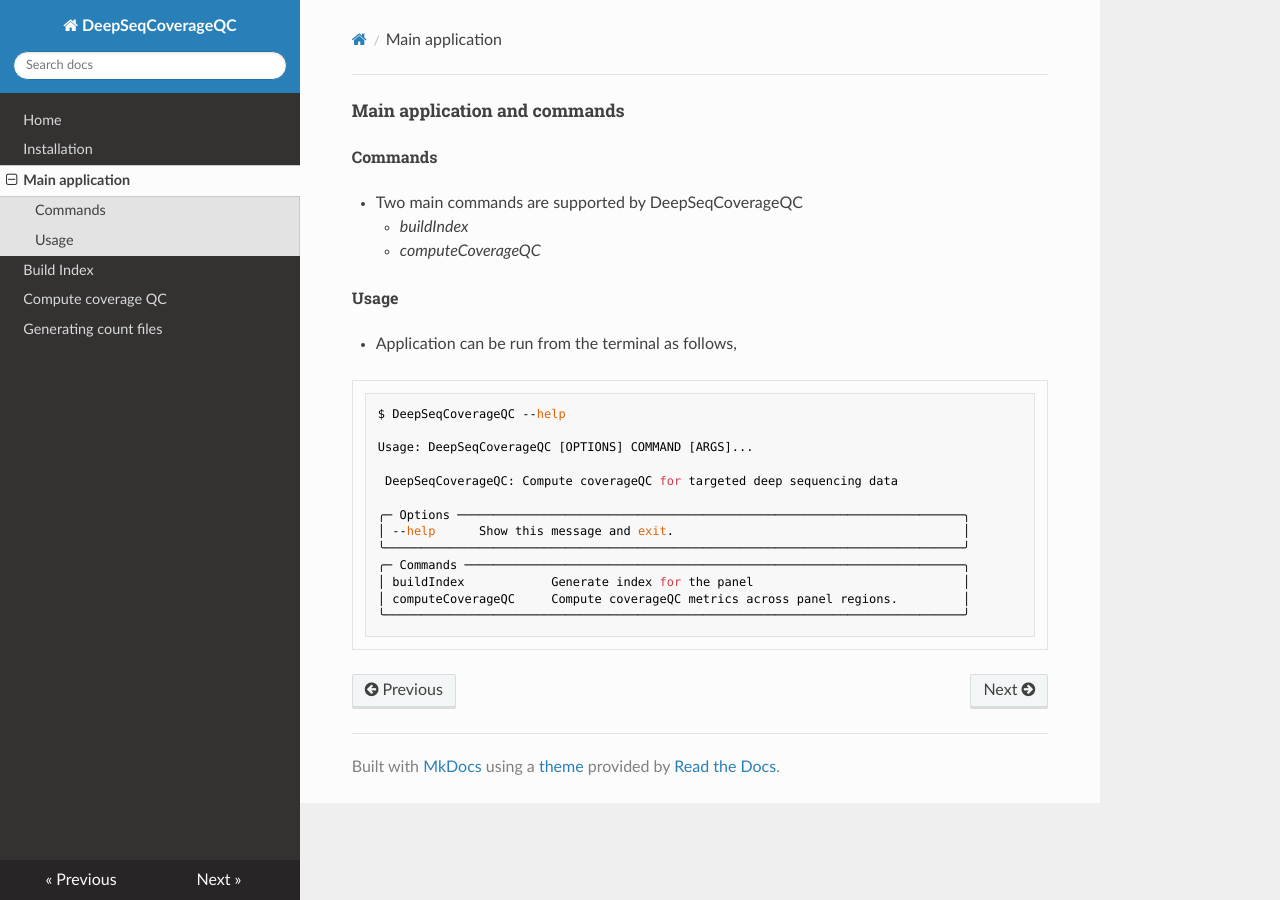
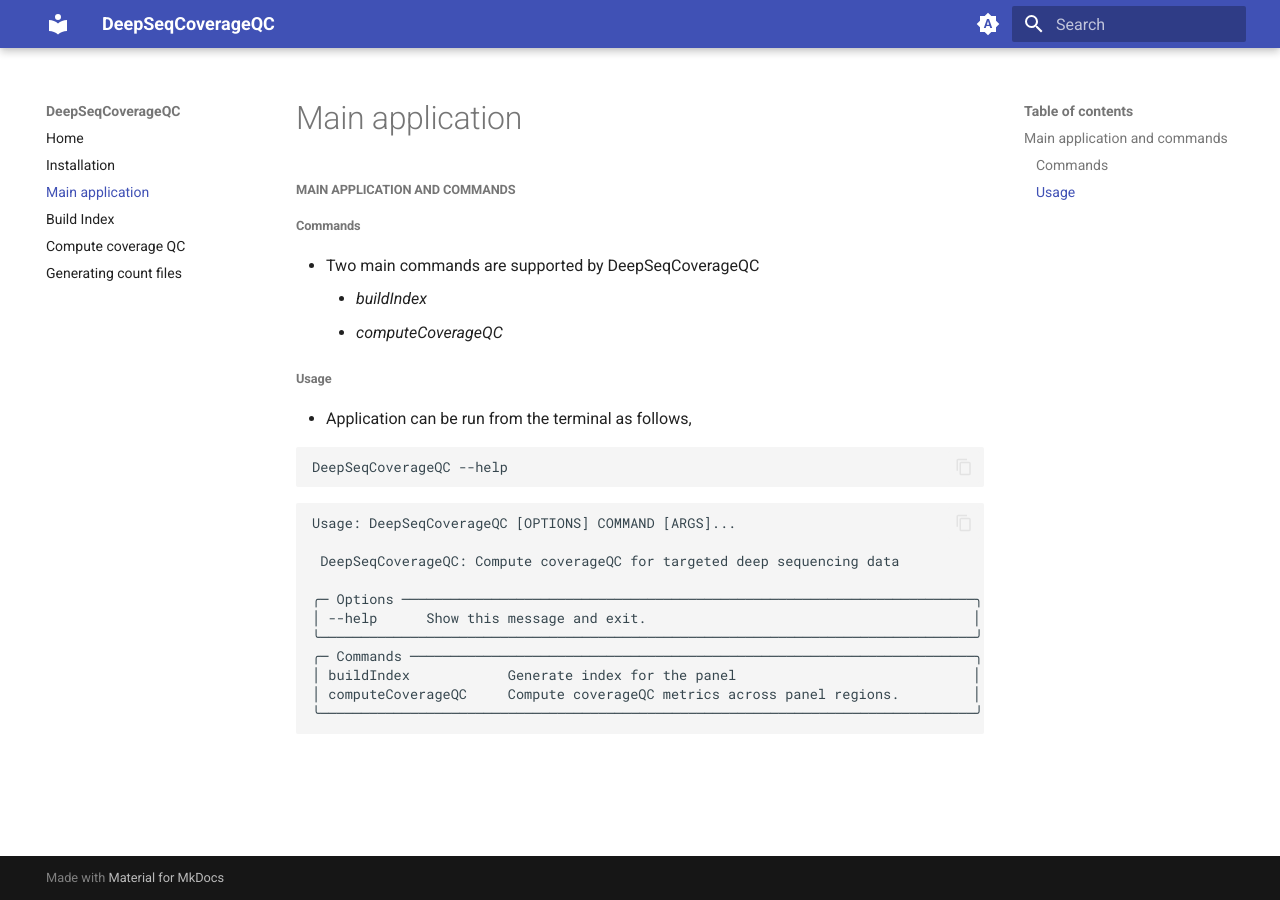
Before and after one commit to pandurang-kolekar/DeepSeqCoverageQC, an MkDocs documentation site: the page built from docs/main.md, in a window 1280 px wide. Built offline with MkDocs 1.6.1 and Material for MkDocs 9.7.7, drawn with Linux system fonts in a browser that asks for light colours; nearby versions of some CDN libraries.

Commit message:
Added material theme for docs and updated docs

````diff
--- a/docs/main.md
+++ b/docs/main.md
@@ -11,9 +11,11 @@
 
 - Application can be run from the terminal as follows,
 
+```bash
+DeepSeqCoverageQC --help
 ```
-$ DeepSeqCoverageQC --help
 
+```
 Usage: DeepSeqCoverageQC [OPTIONS] COMMAND [ARGS]...
 
  DeepSeqCoverageQC: Compute coverageQC for targeted deep sequencing data
--- a/mkdocs.yml
+++ b/mkdocs.yml
@@ -16,6 +16,16 @@
   - footnotes
   - admonition
   - pymdownx.details
+  - pymdownx.superfences
+  - pymdownx.emoji:
+      emoji_index: !!python/name:materialx.emoji.twemoji
+      emoji_generator: !!python/name:materialx.emoji.to_svg
+  - pymdownx.highlight:
+      anchor_linenums: true
+      line_spans: __span
+      pygments_lang_class: true
+  - pymdownx.inlinehilite
+  - pymdownx.snippets
   - pymdownx.superfences
 
 plugins:
@@ -42,4 +52,19 @@
 
 
 theme:
-  name: readthedocs
+  name: material
+  features:
+    - content.code.copy
+  palette:
+
+    # Palette toggle for light mode
+    - scheme: default
+      toggle:
+        icon: material/brightness-auto
+        name: Switch to dark mode
+
+    # Palette toggle for dark mode
+    - scheme: slate
+      toggle:
+        icon: material/brightness-4
+        name: Switch to light mode
--- a/pyproject.toml
+++ b/pyproject.toml
@@ -32,6 +32,7 @@
 mkdocstrings = "^0.22.0"
 mkdocstrings-python = "^1.1.0"
 mkdocs-click = "^0.8.0"
+mkdocs-material = "^9.1.17"
 
 [build-system]
 requires = ["poetry-core"]
````
Also changed, not shown: README.md (+2 -0 lines), docs/buildIndex.md (+1 -1 lines), docs/index.md (+3 -3 lines), docs/install.md (+1 -3 lines), 1 other file.
